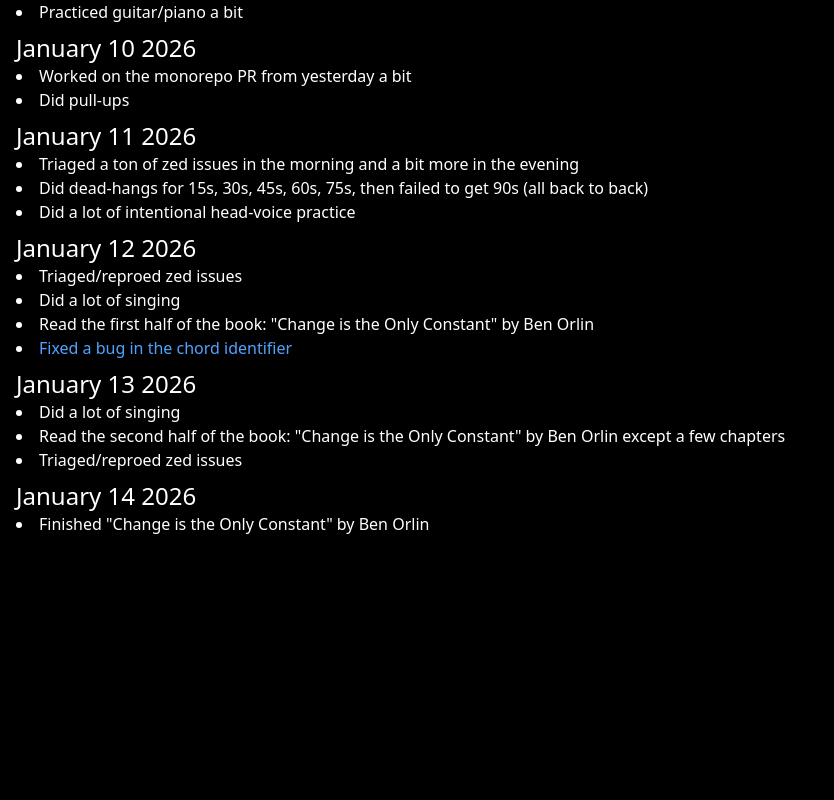
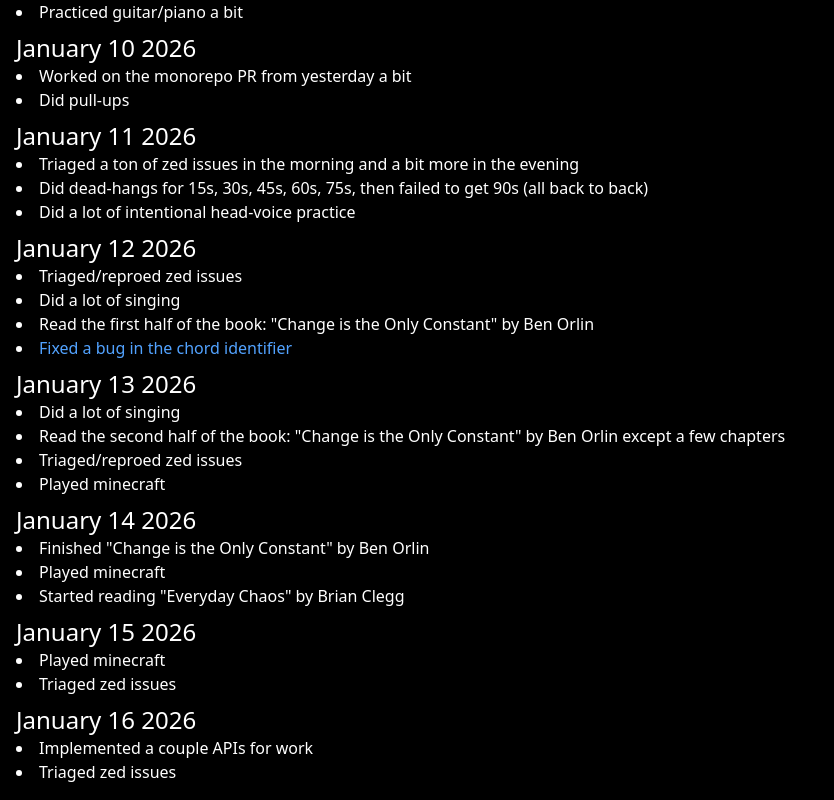
Before and after one commit to Zachiah/life-log, a SvelteKit app: page / in a window 1280 px wide. Shown: the part 1060-1860 px from the top of the page, without its empty margins (0-834 px from the left). Before the commit the page ends 1612 px from the top, so only its background shows below. Built offline with nearby package versions, Linux system fonts and the light colour scheme.

Commit message:
Add stuff

```diff
--- a/src/routes/+page.svelte
+++ b/src/routes/+page.svelte
@@ -112,12 +112,25 @@
 			events: [
 				'Did a lot of singing',
 				'Read the second half of the book: "Change is the Only Constant" by Ben Orlin except a few chapters',
-				'Triaged/reproed zed issues'
+				'Triaged/reproed zed issues',
+				'Played minecraft'
 			]
 		},
 		{
 			date: 'January 14 2026',
-			events: ['Finished "Change is the Only Constant" by Ben Orlin']
+			events: [
+				'Finished "Change is the Only Constant" by Ben Orlin',
+				'Played minecraft',
+				'Started reading "Everyday Chaos" by Brian Clegg'
+			]
+		},
+		{
+			date: 'January 15 2026',
+			events: ['Played minecraft', 'Triaged zed issues']
+		},
+		{
+			date: 'January 16 2026',
+			events: ['Implemented a couple APIs for work', 'Triaged zed issues']
 		}
 	];
 
```
